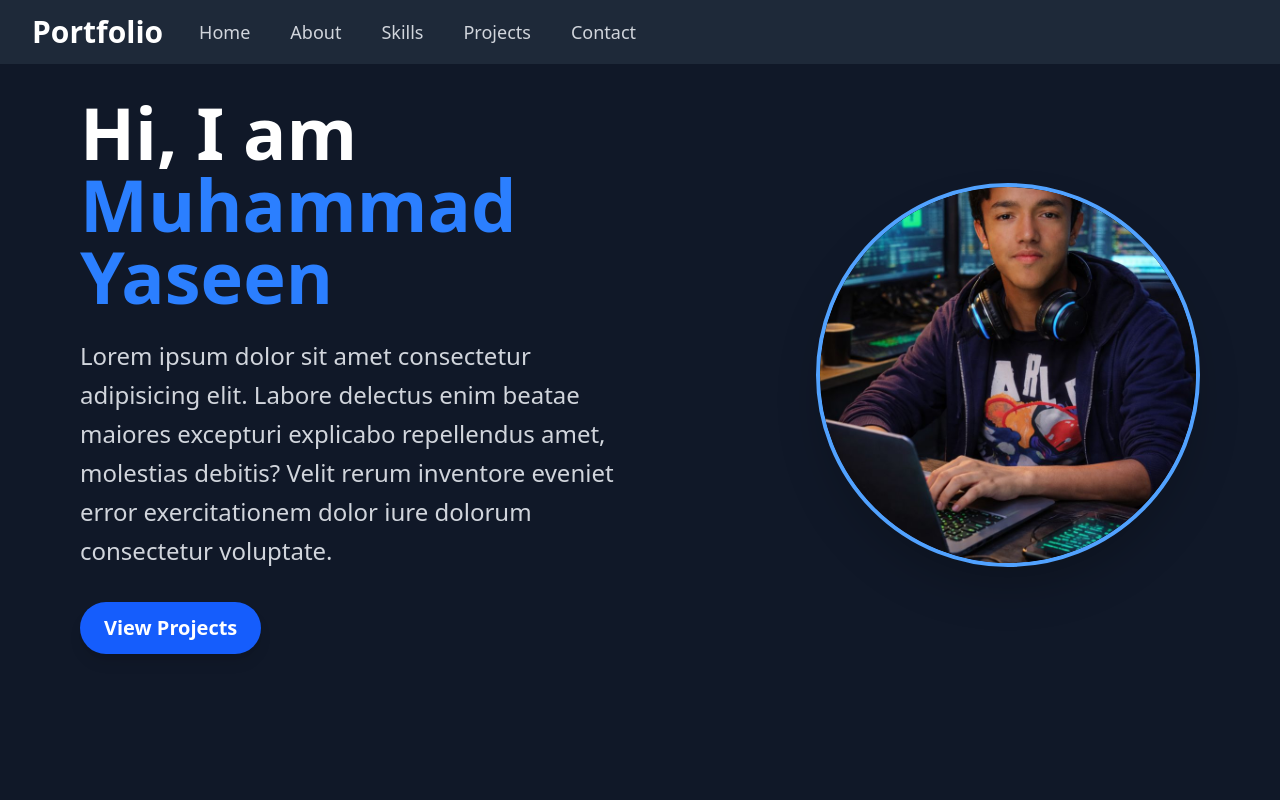
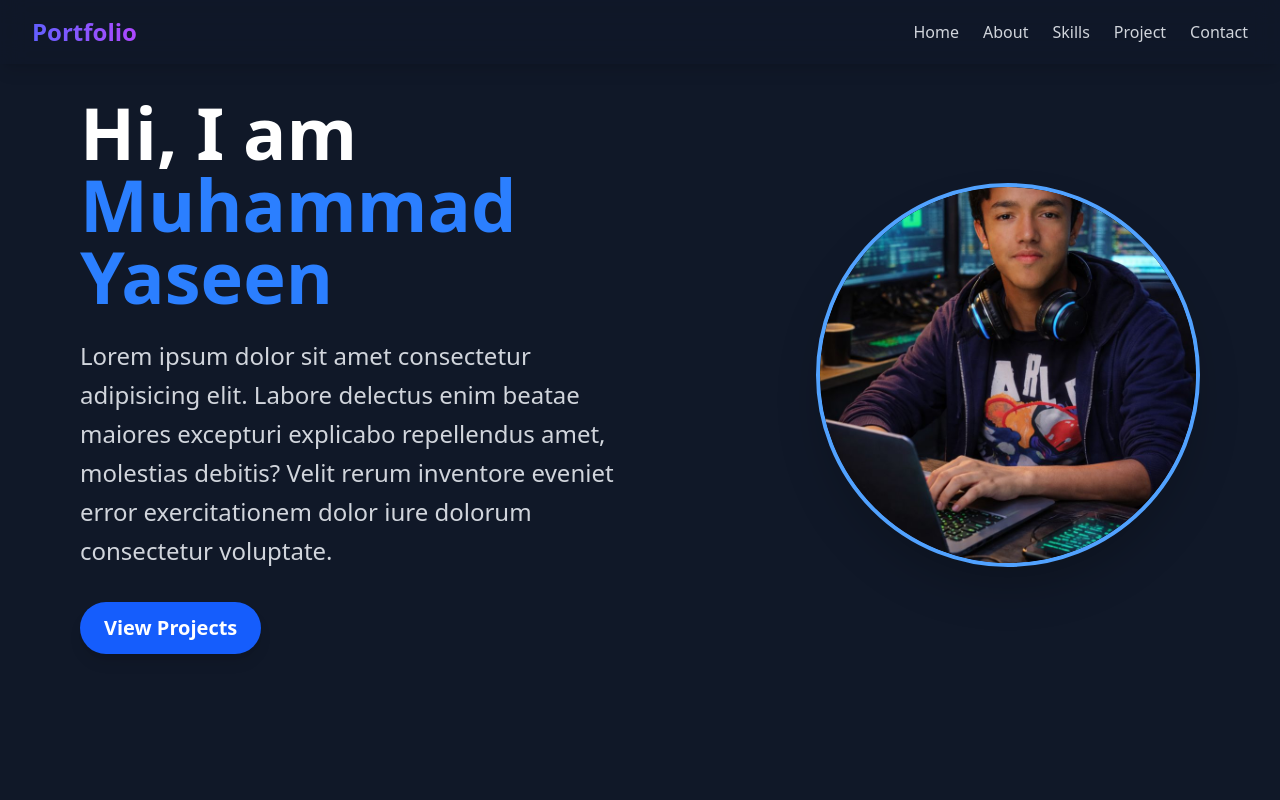
Before and after one commit to yasinmalik11/Yaseen-Portfolio, a React (Vite) app: page / in a window 1280 px wide. Shown: the top 800 px of the page. Built offline with nearby package versions, Linux system fonts and the light colour scheme.

Commit message:
add a new project portiolo

```diff
--- a/src/Components/Portfolio.jsx
+++ b/src/Components/Portfolio.jsx
@@ -1,22 +1,59 @@
+import React, { useState } from "react";
 
 function Portfolio() {
-
+  const [isOpen, setIsOpen] = useState(false);
 
   return (
-    <>
     <section id="navbar">
-        <nav className="bg-gray-800 dark:bg-gray-900 fixed w-screen z-50">
-          <div className="mx-auto max-w-7xl px-2 sm:px-6 lg:px-8">
-            <div className="relative flex h-16 items-center justify-between">
-              {/* Mobile menu button */}
-              <div className="absolute inset-y-0 left-0 flex items-center sm:hidden">
+      <nav className="bg-gray-900/80 backdrop-blur-md fixed w-full z-50 shadow-lg">
+        <div className="max-w-7xl mx-auto px-4 sm:px-6 lg:px-8">
+          <div className="flex items-center justify-between h-16">
+
+            {/* Logo */}
+            <h1 className="text-2xl font-bold bg-gradient-to-r from-indigo-500 to-purple-500 bg-clip-text text-transparent">
+              Portfolio
+            </h1>
+
+            {/* Desktop Menu */}
+            <div className="hidden sm:flex space-x-6">
+              {["Hero", "about", "Skills", "Project", "Contact"].map(
+                (item, index) => (
+                  <a
+                    key={index}
+                    href={`#${item}`}
+                    className="text-gray-300 hover:text-white hover:scale-105 transition duration-300"
+                  >
+                    {item === "Hero"
+                      ? "Home"
+                      : item.charAt(0).toUpperCase() + item.slice(1)}
+                  </a>
+                )
+              )}
+            </div>
+
+            {/* Mobile Button */}
+            <div className="sm:hidden">
               <button
-                  type="button"
-                  className="inline-flex items-center justify-center rounded-md p-2 text-gray-400 hover:bg-white/5 hover:text-white focus:outline-none focus:ring-2 focus:ring-offset-1 focus:ring-indigo-500"
+                onClick={() => setIsOpen(!isOpen)}
+                className="text-gray-300 hover:text-white focus:outline-none"
               >
-                  <span className="sr-only">Open main menu</span>
+                {isOpen ? (
                   <svg
-                    className="h-6 w-6"
+                    className="h-6 w-6 transition-transform duration-300 rotate-180"
+                    fill="none"
+                    stroke="currentColor"
+                    viewBox="0 0 24 24"
+                  >
+                    <path
+                      strokeLinecap="round"
+                      strokeLinejoin="round"
+                      strokeWidth="2"
+                      d="M6 18L18 6M6 6l12 12"
+                    />
+                  </svg>
+                ) : (
+                  <svg
+                    className="h-6 w-6 transition-transform duration-300"
                     fill="none"
                     stroke="currentColor"
                     viewBox="0 0 24 24"
@@ -28,59 +65,33 @@ function Portfolio() {
                       d="M4 6h16M4 12h16M4 18h16"
                     />
                   </svg>
+                )}
               </button>
             </div>
-
-              {/* Logo & nav links */}
-              <div className="flex flex-1 items-center justify-center sm:items-stretch sm:justify-start">
-                <div className="flex flex items-center">
-                  <h1 className="text-3xl font-bold text-white ">
-                    Portfolio
-                  </h1>
-                </div>
-                <div className="hidden sm:ml-6 sm:flex space-x-4">
-                  <a
-                    href="#Hero"
-                    className="px-3 py-2 rounded-md text-lg font-medium text-gray-300 hover:bg-white/5 hover:text-white"
-                  >
-                    Home
-                  </a>
-                  <a
-                    href="#about"
-                    className="px-3 py-2 rounded-md text-lg font-medium text-gray-300 hover:bg-white/5 hover:text-white"
-                  >
-                    About
-                  </a>
-                  <a
-                    href="#Skills"
-                    className="px-3 py-2 rounded-md text-lg font-medium text-gray-300 hover:bg-white/5 hover:text-white"
-                  >
-                    Skills
-                  </a>
-                  <a
-                    href="#Project"
-                    className="px-3 py-2 rounded-md text-lg font-medium text-gray-300 hover:bg-white/5 hover:text-white"
-                  >
-                    Projects
-                  </a>
-                  <a
-                    href="#Contact"
-                    className="px-3 py-2 rounded-md text-lg font-medium text-gray-300 hover:bg-white/5 hover:text-white"
-                  >
-                    Contact
-                  </a>
           </div>
         </div>
 
-              {/* Dark mode toggle */}
-              <div className="absolute inset-y-0 right-0 flex items-center pr-2 sm:static sm:inset-auto sm:ml-6 sm:pr-0">
-
+        {/* Mobile Menu */}
+        {isOpen && (
+          <div className="sm:hidden bg-gray-900/95 backdrop-blur-md px-4 pb-4 space-y-3 animate-fadeIn">
+            {["Hero", "about", "Skills", "Project", "Contact"].map(
+              (item, index) => (
+                <a
+                  key={index}
+                  href={`#${item}`}
+                  onClick={() => setIsOpen(false)}
+                  className="block text-gray-300 hover:text-white py-2 border-b border-gray-700"
+                >
+                  {item === "Hero"
+                    ? "Home"
+                    : item.charAt(0).toUpperCase() + item.slice(1)}
+                </a>
+              )
+            )}
           </div>
-            </div>
-          </div>
+        )}
       </nav>
     </section>
-    </>
   );
 }
 
```
Lines whose indentation alone changed are shown as unchanged.
